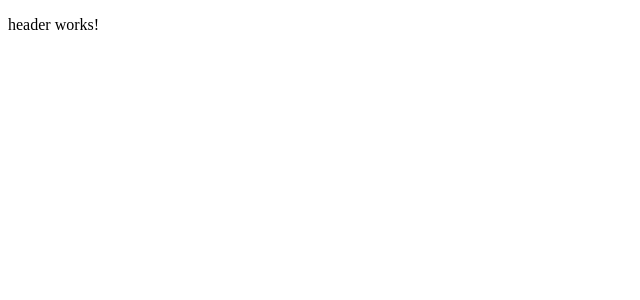
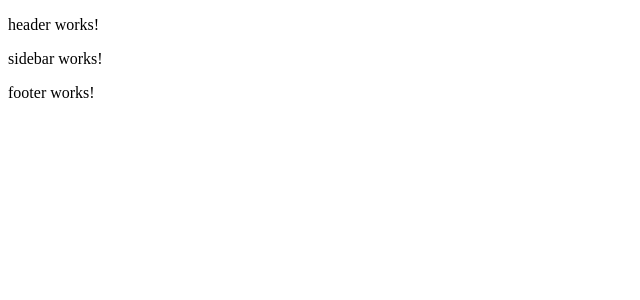
Before and after one commit to yahyaerdoan/MyOnlineTradingCenterUserInterface, an Angular app: page / in a window 1280 px wide. Shown: the top 300 px of the page, without its empty margins (0-640 px from the left). Built offline with nearby package versions, Linux system fonts and the light colour scheme.

Commit message:
Sidebar and footer declared.

```diff
--- a/src/app/admin-interface/layout/components/components.module.ts
+++ b/src/app/admin-interface/layout/components/components.module.ts
@@ -15,6 +15,8 @@ import { FooterComponent } from './footer/footer.component';
   imports: [
     CommonModule
   ],
-  exports: [HeaderComponent] // Export the HeaderComponent to be used in other modules
+  exports: [HeaderComponent,
+    SidebarComponent,
+    FooterComponent] // Export the HeaderComponent to be used in other modules
 })
 export class ComponentsModule { }
--- a/src/app/admin-interface/layout/layout.component.html
+++ b/src/app/admin-interface/layout/layout.component.html
@@ -1 +1,3 @@
 <app-header></app-header>
+<app-sidebar></app-sidebar>
+<app-footer></app-footer>
```
